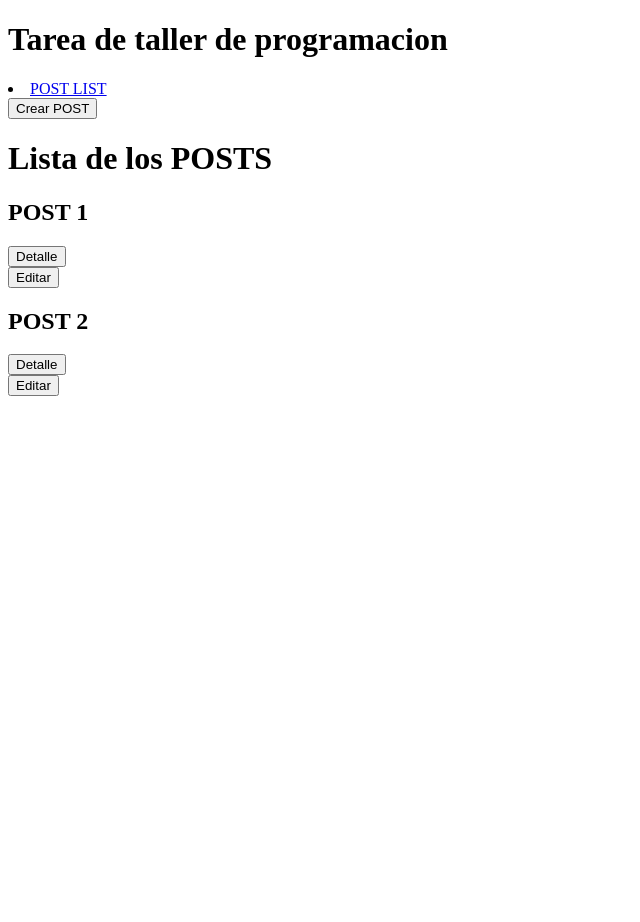
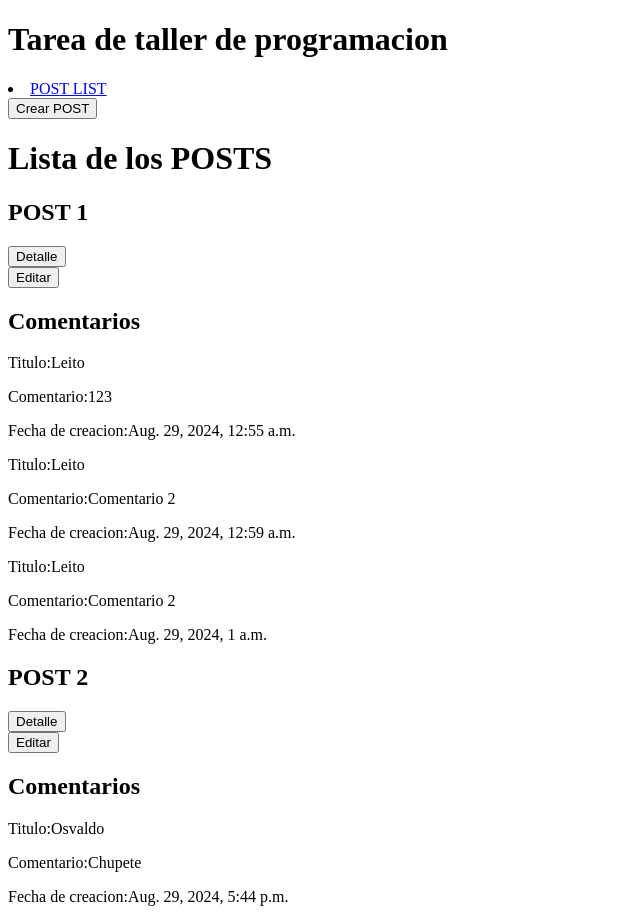
Before and after one commit to leitolml1/repo_remoto, a Django app: page /post_list/ in a window 1280 px wide. Shown: the whole page, without its empty margins (0-640 px from the left). Before the commit the page ends 396 px from the top, so only its background shows below. Run offline with Django 5.2, Linux system fonts and the light colour scheme; data comes from the database, SQL or seed files in the repository; both versions use the stored data as it was after the commit.

Commit message:
Se agrego los comentarios en post_list

```diff
--- a/Desktop/django_tallerProg/Django/blog/models.py
+++ b/Desktop/django_tallerProg/Django/blog/models.py
@@ -9,7 +9,7 @@ class Post(models.Model):
     actualizado = models.DateTimeField(auto_now=True)
 
 class Comment(models.Model):
-    post = models.ForeignKey(Post, related_name='comentarios', on_delete=models.CASCADE)
+    post = models.ForeignKey(Post, related_name='comentarios', on_delete=models.CASCADE)#Related name seria como el indice !
     autor = models.CharField(max_length=100)
     contenido = models.TextField()
     fecha_creacion = models.DateTimeField(default=timezone.now)
--- a/Desktop/django_tallerProg/Django/blog/templates/POST/post_list.html
+++ b/Desktop/django_tallerProg/Django/blog/templates/POST/post_list.html
@@ -26,6 +26,14 @@
                 <form action="{% url 'editar_post' post.id %}" >
                     <button>Editar</button>
                 </form>
+                <div>
+                    <h2>Comentarios</h2>
+                    {% for comentario in post.comentarios.all %}
+                        <p>Titulo:{{comentario.autor}}</p>
+                        <p>Comentario:{{comentario.contenido}}</p>
+                        <p>Fecha de creacion:{{comentario.fecha_creacion}}</p>
+                    {% endfor %}
+                </div>
             </div>
             {% endfor %}
         </div>
--- a/Desktop/django_tallerProg/Django/blog/views.py
+++ b/Desktop/django_tallerProg/Django/blog/views.py
@@ -10,8 +10,10 @@ def base(request):
 
 def post_list(request):
     posts=Post.objects.all()
+    comentarios=Comment.objects.all()
     return render(request,"POST/post_list.html",{
-        "posts":posts
+        "posts":posts,
+        "comentarios":comentarios
     }
     )
 def crear_post(request):
```
Also changed, not shown: Desktop/django_tallerProg/Django/db.sqlite3.
